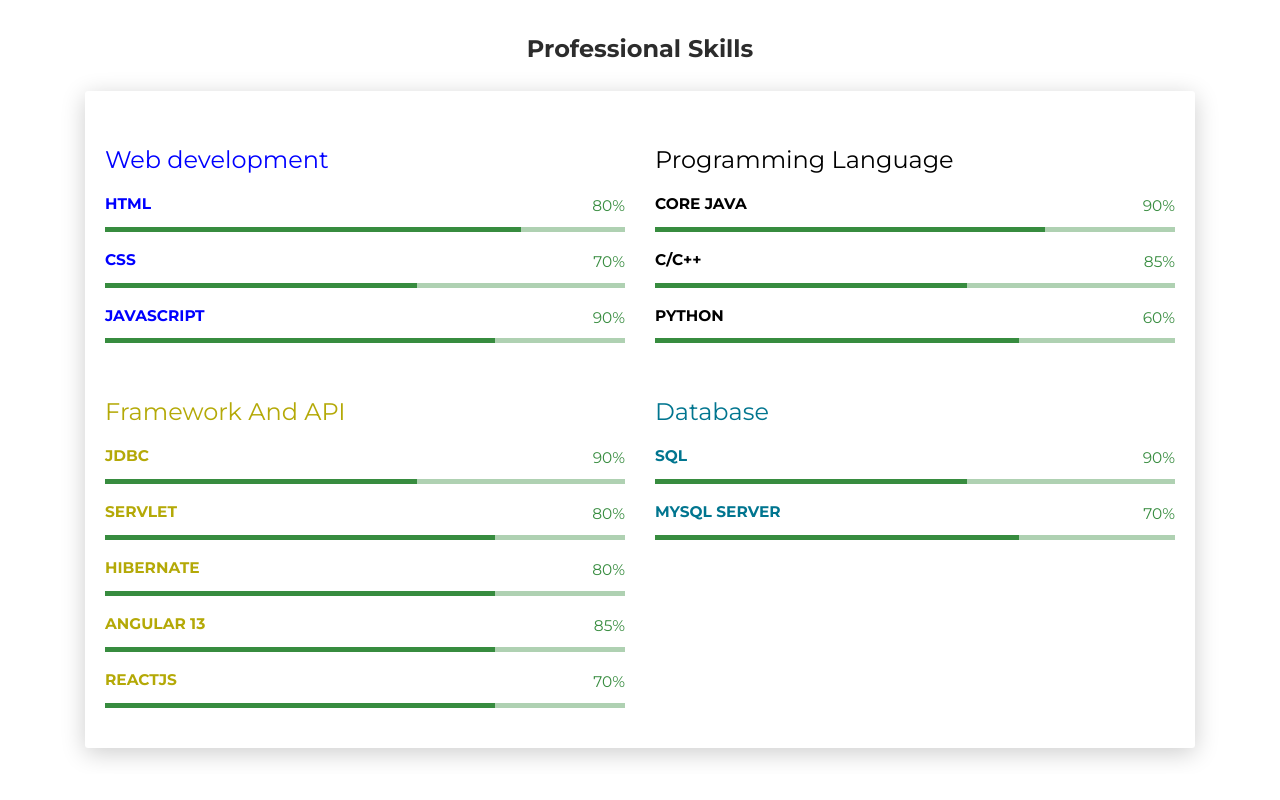
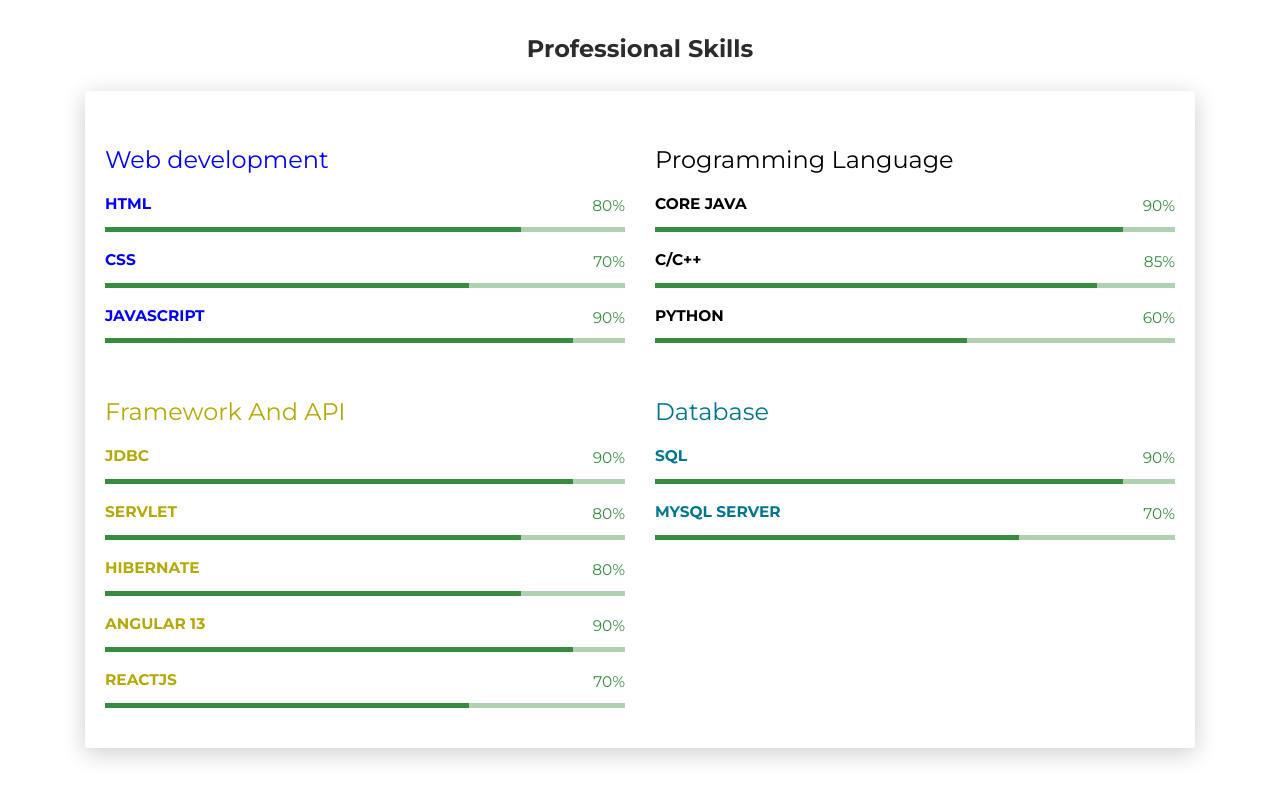
Before and after one commit to dhirajyadav1160/dhirajyadav1160.github.io, a plain HTML site: page index.html in a window 1280 px wide. Shown: the part 1264-2064 px from the top of the page. Drawn offline with Linux system fonts and the light colour scheme.

Commit message:
some ui changes

```diff
--- a/index.html
+++ b/index.html
@@ -179,7 +179,7 @@
                       <strong class="text-uppercase">Language:</strong>
                     </div>
                     <div class="col-sm-8">
-                      English, Hindi, Awadhi Bhojpuri
+                      English, Hindi, Awadhi, Bhojpuri
                     </div>
                   </div>
                 </div>
@@ -205,7 +205,8 @@
                     <div class="progress">
                       <div class="progress-bar progress-bar-primary" data-aos="progress-full" data-aos-offset="10"
                         data-aos-duration="2000" role="progressbar" aria-valuenow="60" aria-valuemin="0"
-                        aria-valuemax="100" style="width: 80%"></div>
+                        aria-valuemax="100" style="width: 80%">
+                      </div>
                       <span class="progress-value">80%</span>
                     </div>
                   </div>
@@ -221,7 +222,7 @@
                     <div class="progress">
                       <div class="progress-bar progress-bar-primary" data-aos="progress-full" data-aos-offset="10"
                         data-aos-duration="2000" role="progressbar" aria-valuenow="60" aria-valuemin="0"
-                        aria-valuemax="100" style="width: 75%"></div>
+                        aria-valuemax="100" style="width: 90%"></div>
                       <span class="progress-value">90%</span>
                     </div>
                   </div>
@@ -236,7 +237,7 @@
                     <div class="progress">
                       <div class="progress-bar progress-bar-primary" data-aos="progress-full" data-aos-offset="10"
                         data-aos-duration="2000" role="progressbar" aria-valuenow="60" aria-valuemin="0"
-                        aria-valuemax="100" style="width: 60%"></div>
+                        aria-valuemax="100" style="width: 70%"></div>
                       <span class="progress-value">70%</span>
                     </div>
                   </div>
@@ -249,7 +250,7 @@
                     <div class="progress">
                       <div class="progress-bar progress-bar-primary" data-aos="progress-full" data-aos-offset="10"
                         data-aos-duration="2000" role="progressbar" aria-valuenow="60" aria-valuemin="0"
-                        aria-valuemax="100" style="width: 60%"></div>
+                        aria-valuemax="100" style="width: 85%"></div>
                       <span class="progress-value">85%</span>
                     </div>
                   </div>
@@ -264,7 +265,7 @@
                     <div class="progress">
                       <div class="progress-bar progress-bar-primary" data-aos="progress-full" data-aos-offset="10"
                         data-aos-duration="2000" role="progressbar" aria-valuenow="60" aria-valuemin="0"
-                        aria-valuemax="100" style="width: 75%"></div>
+                        aria-valuemax="100" style="width: 90%"></div>
                       <span class="progress-value">90%</span>
                     </div>
                   </div>
@@ -277,7 +278,7 @@
                     <div class="progress">
                       <div class="progress-bar progress-bar-primary" data-aos="progress-full" data-aos-offset="10"
                         data-aos-duration="2000" role="progressbar" aria-valuenow="60" aria-valuemin="0"
-                        aria-valuemax="100" style="width: 70%"></div>
+                        aria-valuemax="100" style="width: 60%"></div>
                       <span class="progress-value">60%</span>
                     </div>
                   </div>
@@ -295,7 +296,7 @@
                     <div class="progress">
                       <div class="progress-bar progress-bar-primary" data-aos="progress-full" data-aos-offset="10"
                         data-aos-duration="2000" role="progressbar" aria-valuenow="60" aria-valuemin="0"
-                        aria-valuemax="100" style="width: 60%"></div>
+                        aria-valuemax="100" style="width: 90%"></div>
                       <span class="progress-value">90%</span>
                     </div>
                   </div>
@@ -311,7 +312,7 @@
                     <div class="progress">
                       <div class="progress-bar progress-bar-primary" data-aos="progress-full" data-aos-offset="10"
                         data-aos-duration="2000" role="progressbar" aria-valuenow="60" aria-valuemin="0"
-                        aria-valuemax="100" style="width: 60%"></div>
+                        aria-valuemax="100" style="width: 90%"></div>
                       <span class="progress-value">90%</span>
                     </div>
                   </div>
@@ -326,7 +327,7 @@
                     <div class="progress">
                       <div class="progress-bar progress-bar-primary" data-aos="progress-full" data-aos-offset="10"
                         data-aos-duration="2000" role="progressbar" aria-valuenow="60" aria-valuemin="0"
-                        aria-valuemax="100" style="width: 75%"></div>
+                        aria-valuemax="100" style="width: 80%"></div>
                       <span class="progress-value">80%</span>
                     </div>
                   </div>
@@ -354,7 +355,7 @@
                     <div class="progress">
                       <div class="progress-bar progress-bar-primary" data-aos="progress-full" data-aos-offset="10"
                         data-aos-duration="2000" role="progressbar" aria-valuenow="60" aria-valuemin="0"
-                        aria-valuemax="100" style="width: 75%"></div>
+                        aria-valuemax="100" style="width: 80%"></div>
                       <span class="progress-value">80%</span>
                     </div>
                   </div>
@@ -369,8 +370,8 @@
                     <div class="progress">
                       <div class="progress-bar progress-bar-primary" data-aos="progress-full" data-aos-offset="10"
                         data-aos-duration="2000" role="progressbar" aria-valuenow="60" aria-valuemin="0"
-                        aria-valuemax="100" style="width: 75%"></div>
-                      <span class="progress-value">85%</span>
+                        aria-valuemax="100" style="width: 90%"></div>
+                      <span class="progress-value">90%</span>
                     </div>
                   </div>
                 </div>
@@ -384,7 +385,7 @@
                     <div class="progress">
                       <div class="progress-bar progress-bar-primary" data-aos="progress-full" data-aos-offset="10"
                         data-aos-duration="2000" role="progressbar" aria-valuenow="60" aria-valuemin="0"
-                        aria-valuemax="100" style="width: 75%"></div>
+                        aria-valuemax="100" style="width: 70%"></div>
                       <span class="progress-value">70%</span>
                     </div>
                   </div>
```
